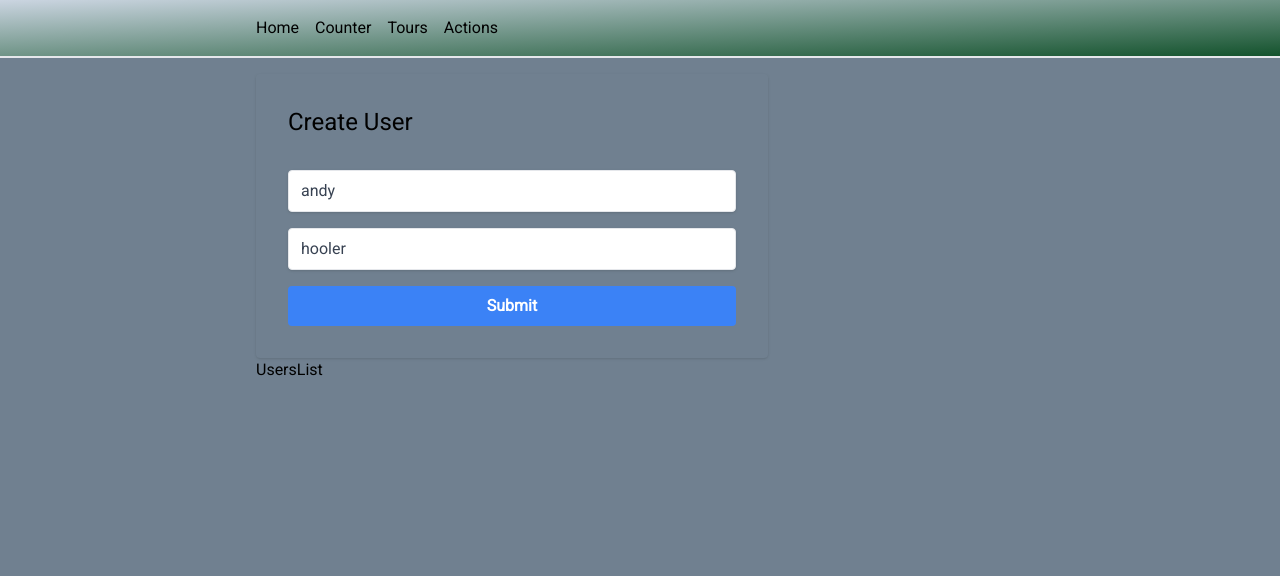
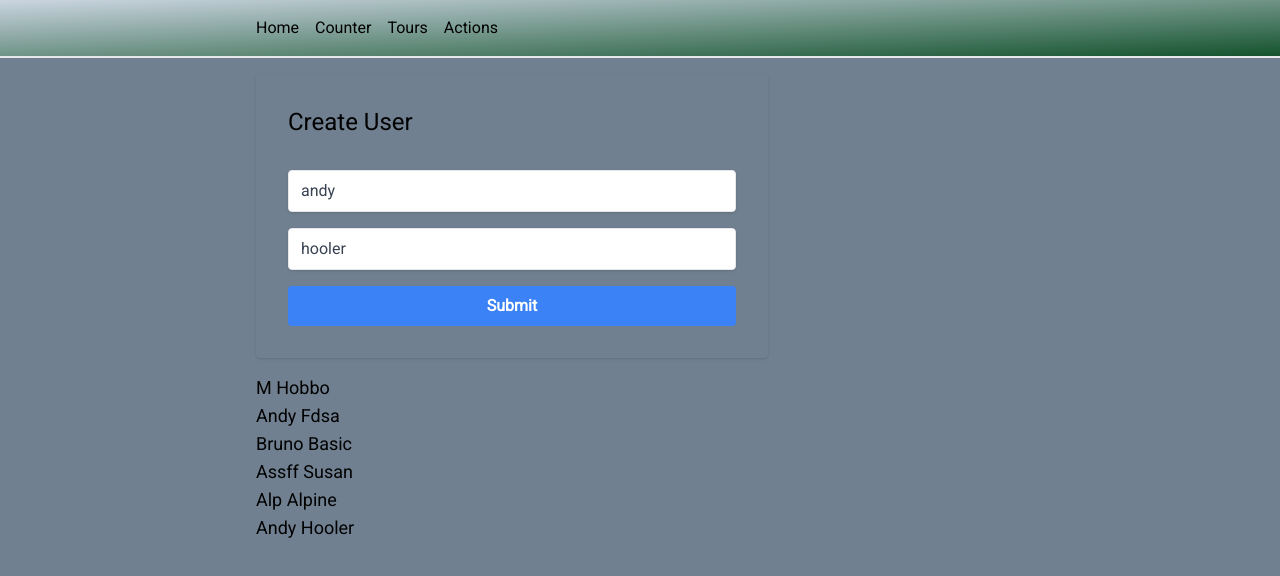
Before and after one commit to akolle/nextjs-tutorial, a Next.js app: page /actions in a window 1280 px wide. Shown: the top 576 px of the page. Built offline with nearby package versions, Linux system fonts and the light colour scheme.

Commit message:
fetch users and revalidate cache

```diff
--- a/components/UsersList.tsx
+++ b/components/UsersList.tsx
@@ -1,4 +1,23 @@
-function UsersList() {
-  return <div>UsersList</div>
+import { fetchUsers } from '@/utils/actions'
+
+async function UsersList() {
+  const users = await fetchUsers()
+  return (
+    <div className="mt-4">
+      {users.length ? (
+        <div>
+          {users.map((user) => {
+            return (
+              <h4 key={user.id} className="capitalize text-lg">
+                {user.firstName} {user.lastName}
+              </h4>
+            )
+          })}
+        </div>
+      ) : (
+        <p>No users found...</p>
+      )}
+    </div>
+  )
 }
 export default UsersList
--- a/users.json
+++ b/users.json
@@ -1 +1 @@
-[{"firstName":"m","lastName":"hobbo","id":"1731461744302"},{"firstName":"andy","lastName":"fdsa","id":"1731461752385"}]
+[{"firstName":"m","lastName":"hobbo","id":"1731461744302"},{"firstName":"andy","lastName":"fdsa","id":"1731461752385"},{"firstName":"bruno","lastName":"basic","id":"1731534060915"},{"firstName":"assff","lastName":"susan","id":"1731534298642"},{"firstName":"alp","lastName":"alpine","id":"1731534378088"},{"firstName":"andy","lastName":"hooler","id":"1731534506593"}]
--- a/utils/actions.ts
+++ b/utils/actions.ts
@@ -1,6 +1,8 @@
 'use server'
 
 import { readFile, writeFile } from 'fs/promises'
+import { revalidatePath } from 'next/cache'
+import { redirect } from 'next/navigation'
 
 type User = {
   id: string
@@ -13,7 +15,16 @@ export const createUser = async (formData: FormData) => {
   const firstName = formData.get('firstName') as string
   const lastName = formData.get('lastName') as string
   const newUser: User = { firstName, lastName, id: Date.now().toString() }
-  await saveUser(newUser)
+
+  try {
+    await saveUser(newUser)
+    //some logic
+  } catch (error) {
+    console.log(error)
+  }
+  redirect('/')
+
+  // revalidatePath('/actions')
 }
 
 export const fetchUsers = async (): Promise<User[]> => {
```
